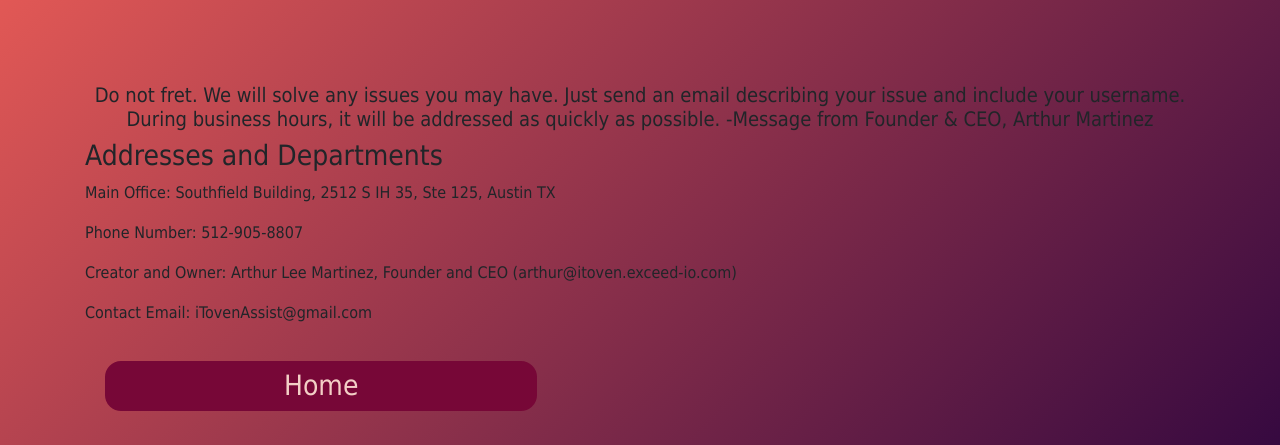
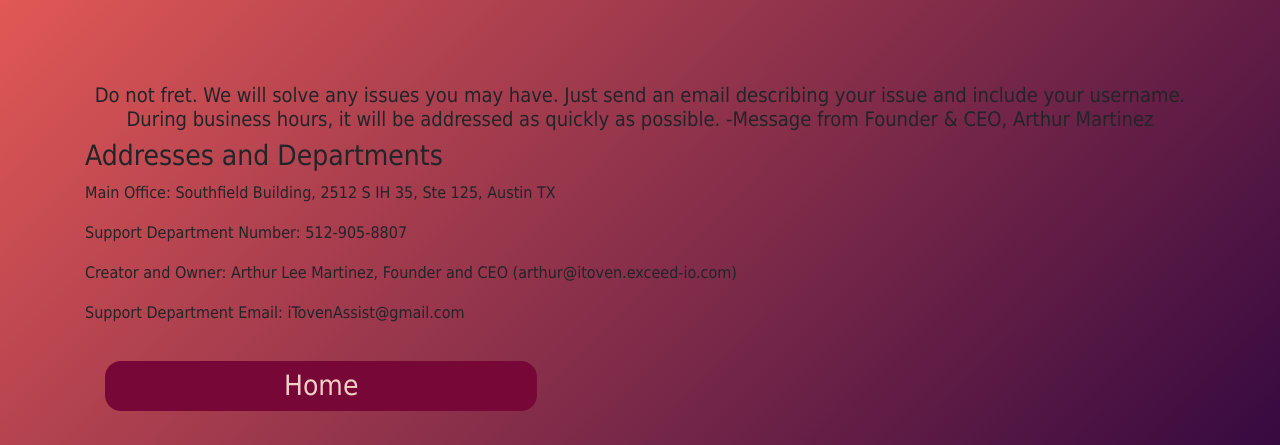
Before and after one commit to Exceed-Arthur/shiny-barnacle, a Flask app: page /Support in a window 1280 px wide. Shown: the part 355-800 px from the top of the page. Run offline with Flask 2, Linux system fonts and the light colour scheme; parts of the project's set-up code (start-up, migrations or seed data) failed here and were passed over; some libraries are stand-ins or nearby versions.

Commit message:
Update support_page.html

```diff
--- a/website/templates/support_page.html
+++ b/website/templates/support_page.html
@@ -1,14 +1,16 @@
 {% extends "base.html" %} {% block title %}Support{% endblock %} {% block content
 %}
-<head><link rel="stylesheet" href="{{ url_for('static', filename='css/contact.css') }}">
+<head><meta name="description" content="iToven Musical AI is changing the way music is produced, performed, and taught. Download our free software to start making great beats, neat sounds, and professional sounding songs. Free music samples and music composition education,">
+	<meta name="keywords" content="Music, beats, BEATS, PRODUCERS, WAVS, WAV, SAMPLES, HIPHOPPRODUCTION, DRUMKIT, DRUM KITS, DRUM KIT, 808, 909, SP500, HI HAT, HAT, SNARE, TOM DRUM, TRAVIS SCOTT, MIKE DEAN, J DILLA, HOTBOY, WONDAGURL, RUN THE JEWELS, MEOW THE JEWELS, LABCOOKINSTRUMENTAL, INSTRUMENTAL MAKER, COMPOSITION, MUSIC COMPOSITION, SONGWRITING, LOGIC PRO X, FRUITYLOOPS, FLSTUDIO10, FLSTUDIO, FL STUDIO, ABLETON, ABLETON LIVE, MIDI, SPLICE, SOUNDS, LOOPS, drum machine, synthesizer, organ, guitar, piano, learn piano, music theory, theory music, chords, keys, notes, scales, time signatures, time signature, TIME SIGNATURE, SCALE, SCALES, NOTE, NOTES, CHORD, ORGAN, PIANO">
+        <link rel="shortcut icon" type="image/png" href="/images/LogoMakr.png" sizes="32x32"><link rel="stylesheet" href="{{ url_for('static', filename='css/contact.css') }}">
 </head>
 <h1 align="center">Contact and Assistance</h1>
 <h5 align="center">Do not fret. We will solve any issues you may have. Just send an email describing your issue and include your username. During business hours, it will be addressed as quickly as possible. -Message from Founder & CEO, Arthur Martinez</h5>
 <h3>Addresses and Departments</h3>
 <p>Main Office: Southfield Building, 2512 S IH 35, Ste 125, Austin TX</p>
-<p>Phone Number: 512-905-8807</p>
+<p>Support Department Number: 512-905-8807</p>
 <p>Creator and Owner: Arthur Lee Martinez, Founder and CEO (arthur@itoven.exceed-io.com)</p>
-<p>Contact Email: iTovenAssist@gmail.com</p>
+<p>Support Department Email: iTovenAssist@gmail.com</p>
 <form method="POST">
 <button type ="submit" name= "home-redirecters" class="btn btn-primary" value="redirecter-account">Home</button>
 
```
